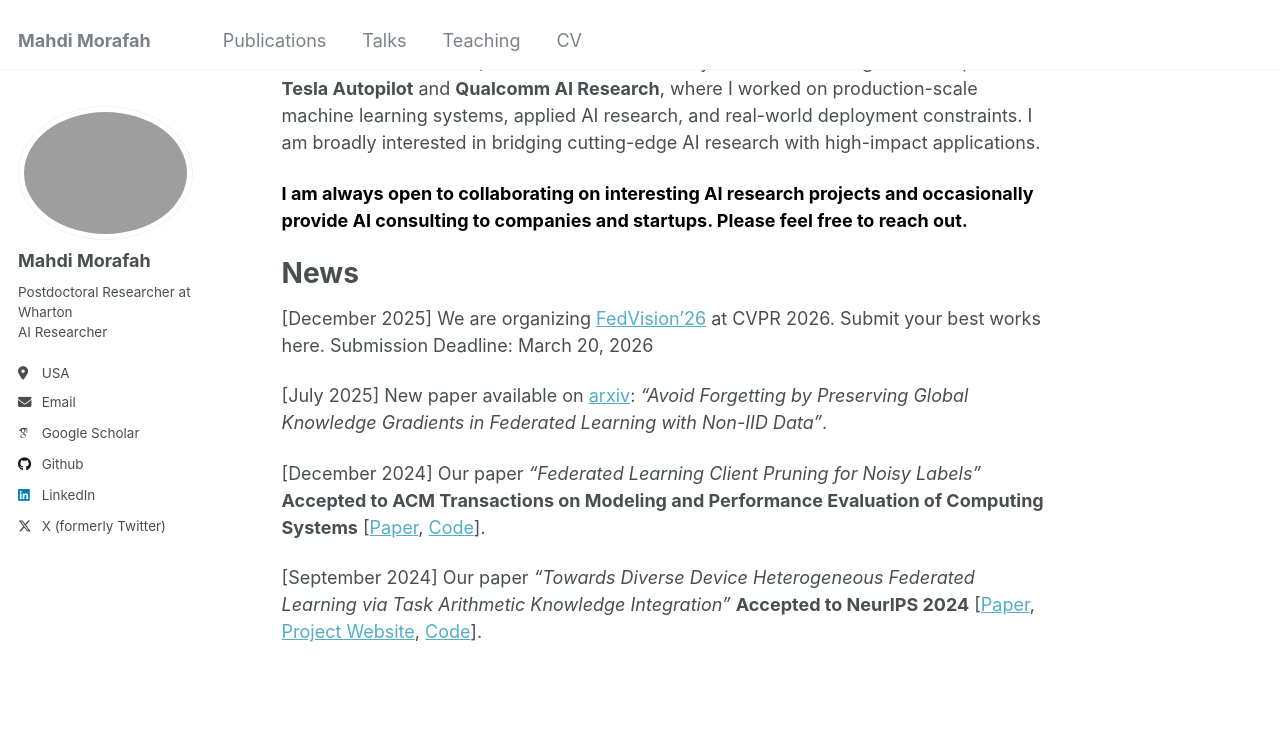
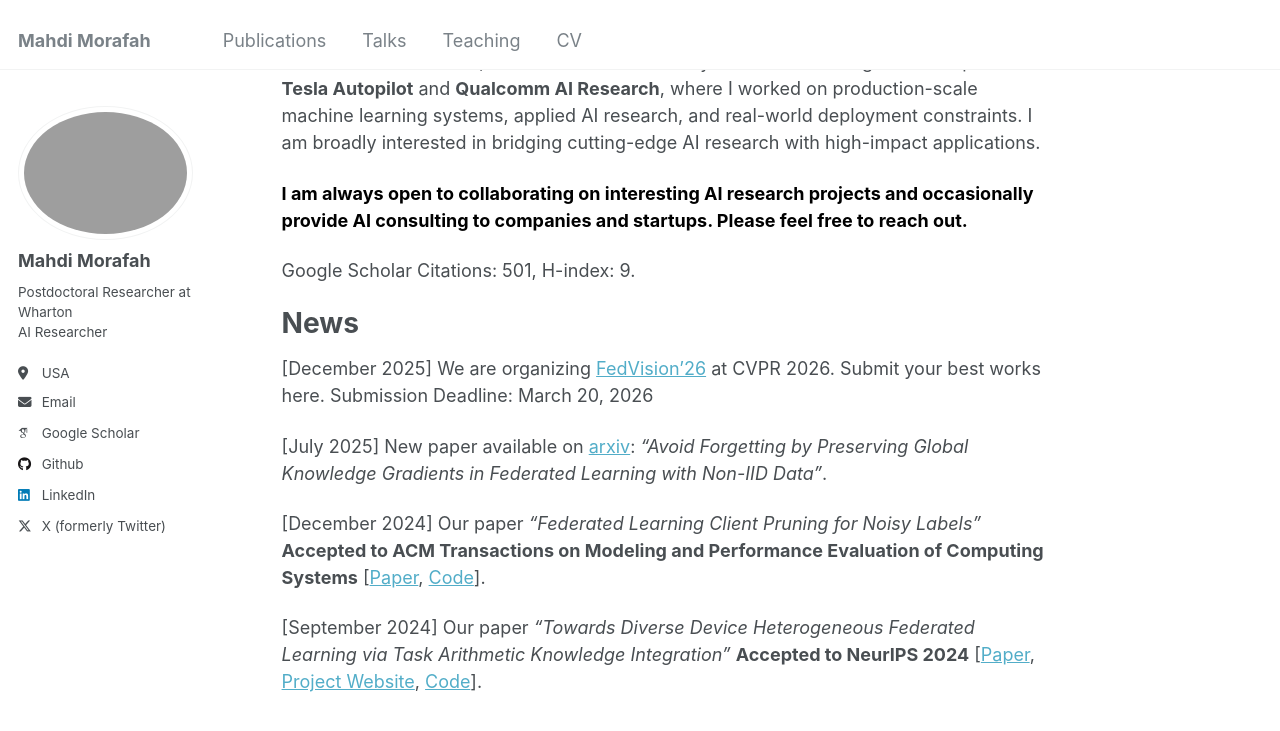
Before and after one commit to MMorafah/mmorafah, a Jekyll site: the page built from _pages/about.md, in a window 1280 px wide and 900 px high, scrolled down 520 px. Shown: the top 731 px of the window. Built offline with Jekyll 4.4.1, drawn with Linux system fonts in a browser that asks for light colours; some web fonts are replaced.

Commit message:
Add Google Scholar citations and FedVision'26 news
Updated the about page with Google Scholar citations and news about FedVision'26.

```diff
--- a/_pages/about.md
+++ b/_pages/about.md
@@ -23,6 +23,8 @@ In addition to academia, I have conducted industry AI research through internshi
 
 <span style="color: black;"><strong>I am always open to collaborating on interesting AI research projects and occasionally provide AI consulting to companies and startups. Please feel free to reach out.</strong></span>
 
+Google Scholar Citations: 501, H-index: 9.
+
 # News
 
 [December 2025] We are organizing [FedVision'26](https://fedvision.github.io/fedvision2026/) at CVPR 2026. Submit your best works here. Submission Deadline: March 20, 2026
```
